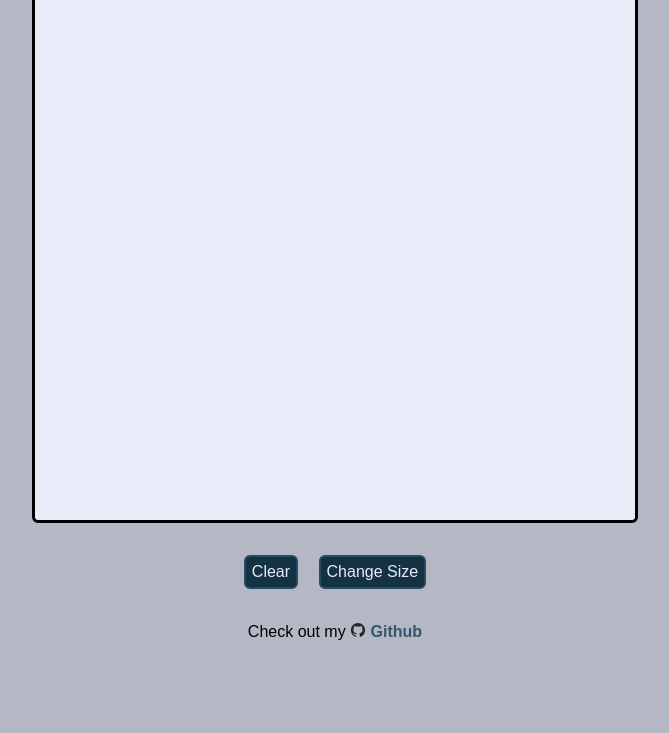
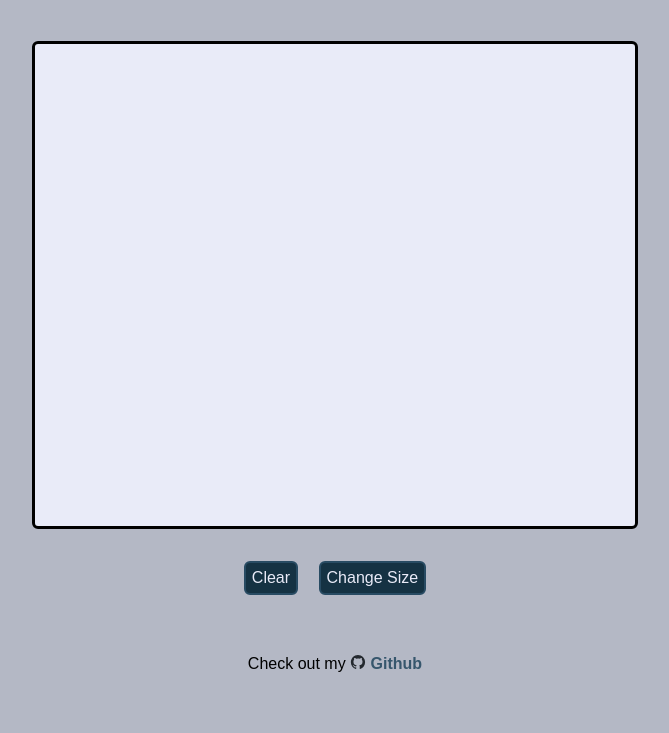
Before and after one commit to aileks/etch-a-sketch, a plain HTML site: page index.html in a window 1280 px wide. Shown: the part 131-864 px from the top of the page, without its empty margins (305-974 px from the left). Before the commit the page ends 800 px from the top, so only its background shows below. Drawn offline with Linux system fonts and the light colour scheme.

Commit message:
More style tweaks

```diff
--- a/src/styles.css
+++ b/src/styles.css
@@ -16,6 +16,7 @@ body {
   margin: 0;
   padding: 0;
   height: 100vh;
+  padding: 2rem;
 }
 
 a {
@@ -25,7 +26,6 @@ a {
 }
 
 header, footer {
-  position: fixed;
   width: 100%;
   padding: 0.75rem;
   text-align: center;
@@ -61,7 +61,7 @@ button {
   border-radius: 6px;
   width: 90vw;
   max-width: 600px;
-  height: 90vw;
+  height: 90vh;
   max-height: 600px;
   overflow: hidden;
 }
```
